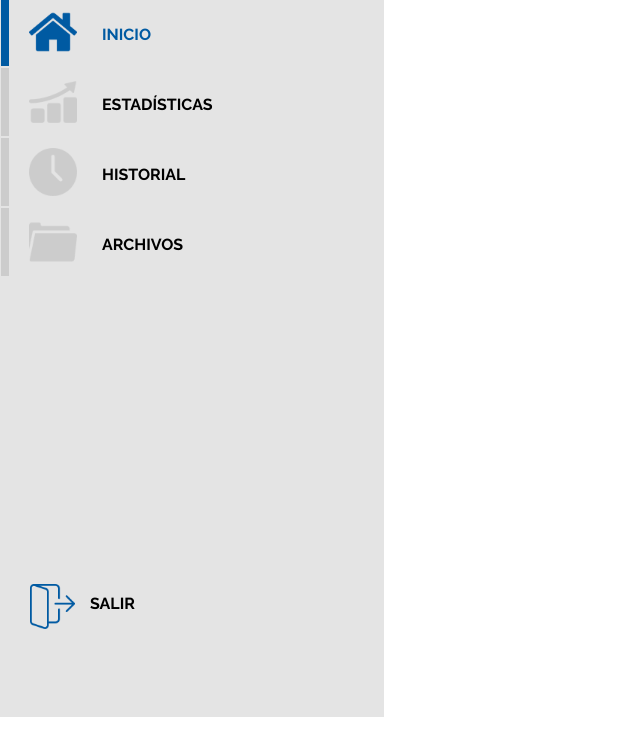
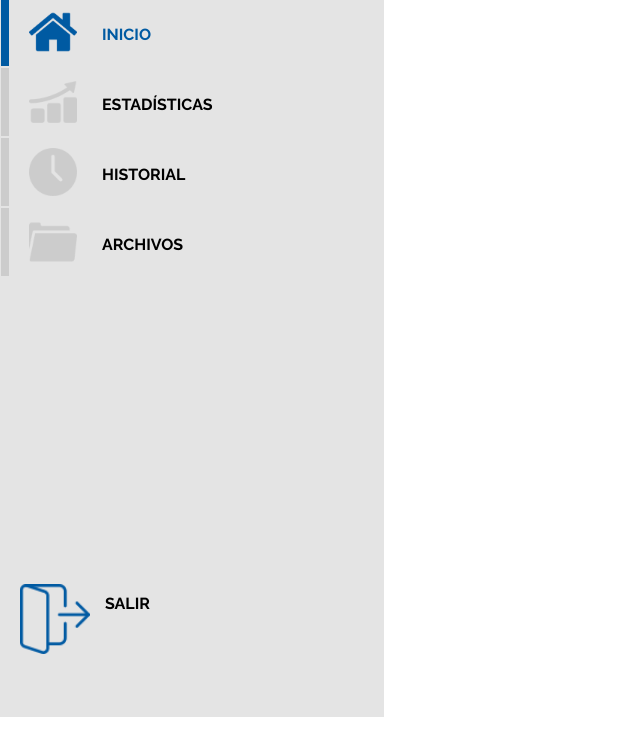
Before and after one commit to Erikapavaro/js-proyecto, a plain HTML site: page dashboard.html in a window 1280 px wide. Shown: the part 102-839 px from the top of the page, without its empty margins (0-640 px from the left). Drawn offline with Linux system fonts and the light colour scheme.

Commit message:
correcion de errores de diseno

```diff
--- a/css/dashboard.css
+++ b/css/dashboard.css
@@ -95,7 +95,6 @@ h1{
 .salidaApp{
     width: 100%;
     height: 50px;
-    margin-left: 20px;
     cursor: pointer;
     display: flex;
     flex-direction: row;
@@ -108,6 +107,7 @@ h1{
     margin-left: 15px;
 }
 
-.salidaApp img{
-    height: 90%;
+.salidaApp img {
+    height: 70px;
+    margin-left: 20px;
 }
```
